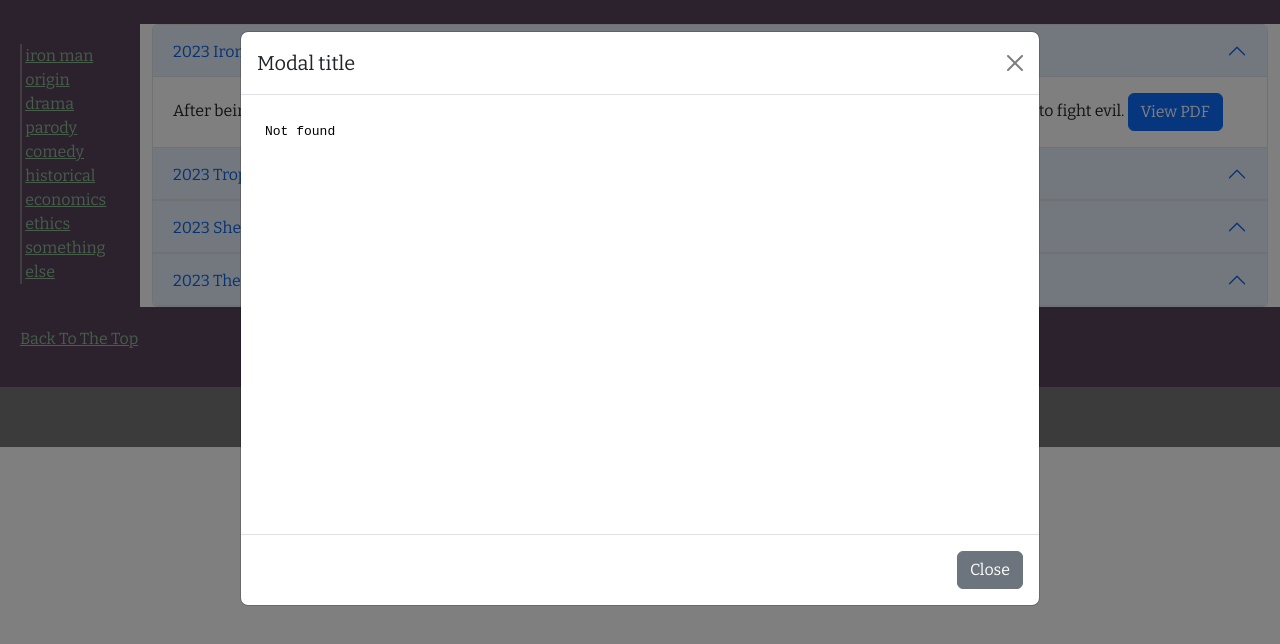
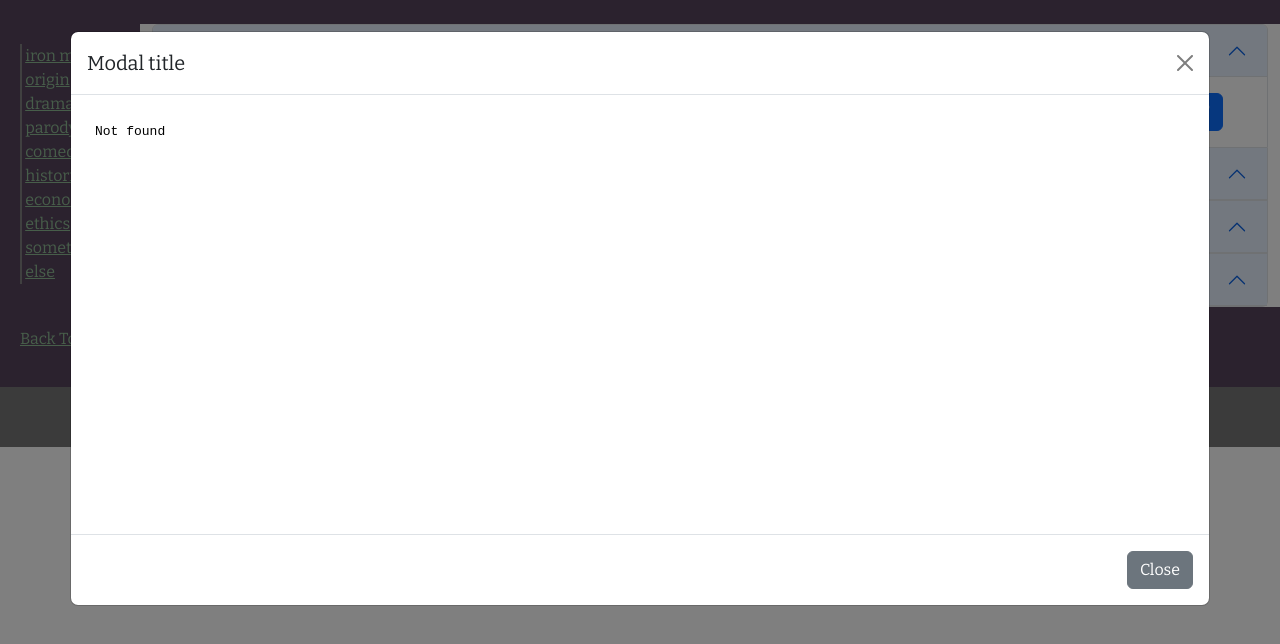
Before and after one commit to superultra7/newhall-economist, a plain HTML site: page index.html in a window 1280 px wide. Both pictures are taken after a click on the button "View PDF". Shown: the part 82-726 px from the top of the page. Drawn offline with nearby package versions, Linux system fonts and the light colour scheme; a web font is replaced by a local one.

Commit message:
Update index.html

```diff
--- a/index.html
+++ b/index.html
@@ -12,7 +12,7 @@
 
 <body>
   <div class="modal fade" id="pdfModal" tabindex="-1" aria-labelledby="pdfModalLabel" aria-hidden="true">
-    <div class="modal-dialog modal-dialog-centered modal-lg">
+    <div class="modal-dialog modal-dialog-centered modal-xl">
       <div class="modal-content">
         <div class="modal-header">
           <h1 class="modal-title fs-5" id="pdfModalLabel">Modal title</h1>
```
